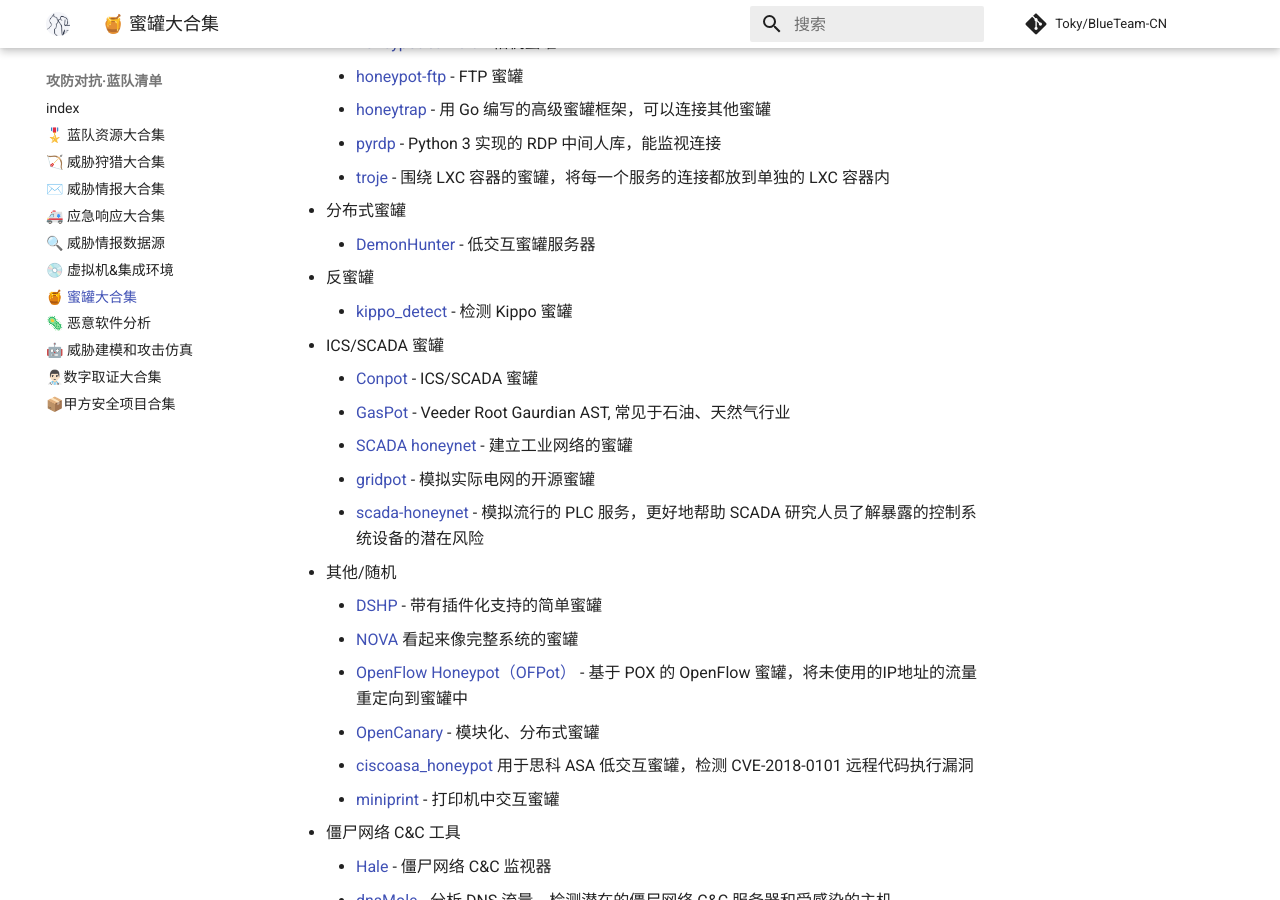
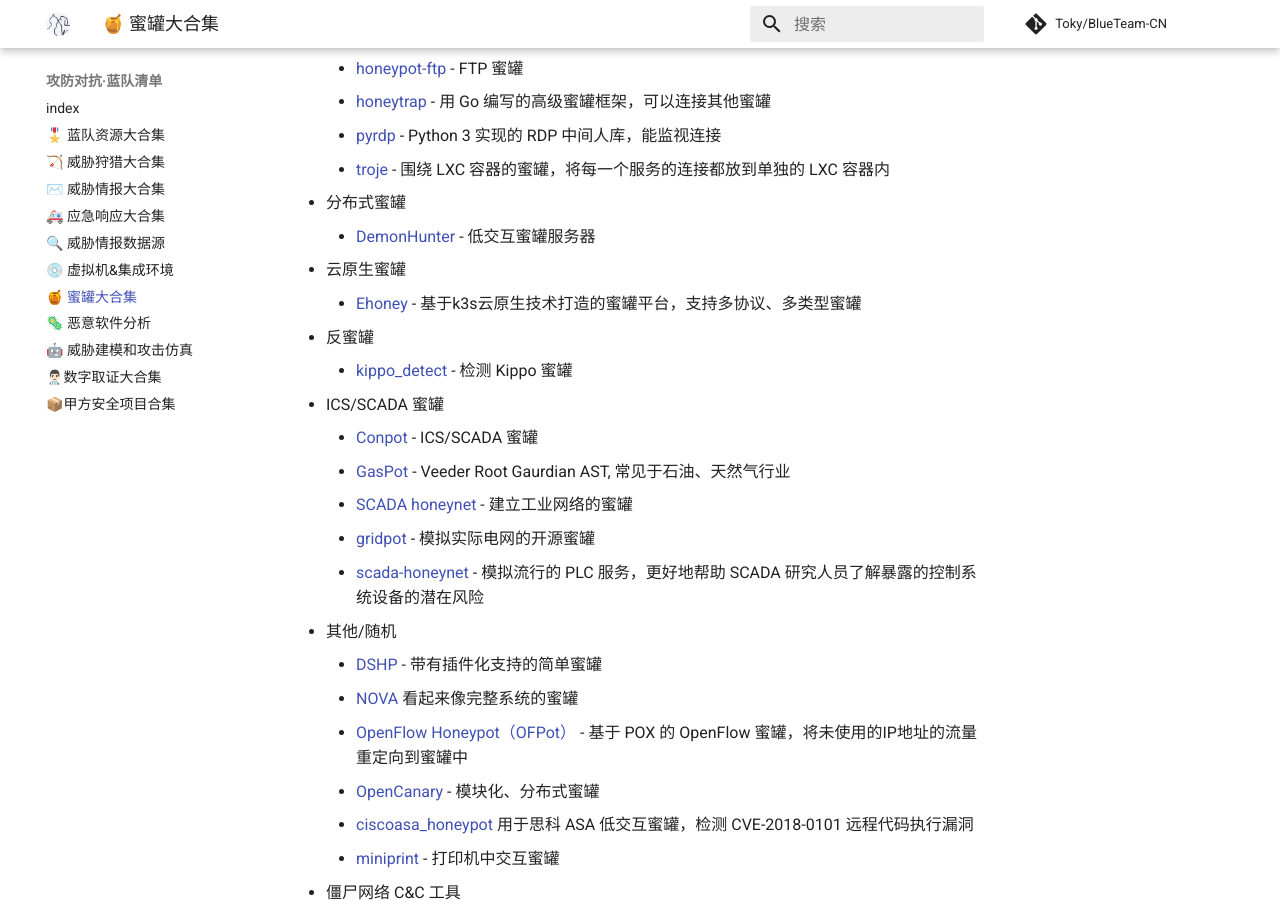
Before and after one commit to satan1a/awesome-cybersecurity-blueteam-cn, an MkDocs documentation site: the page built from docs/0x7_honeypots.md, in a window 1280 px wide and 900 px high, scrolled down 2739 px. Built offline with MkDocs 1.6.1 and Material for MkDocs 9.7.7, drawn with Linux system fonts in a browser that asks for light colours; comment, search, counter and statistics services are not loaded.

Commit message:
Update 0x7_honeypots.md

```diff
--- a/docs/0x7_honeypots.md
+++ b/docs/0x7_honeypots.md
@@ -36,7 +36,6 @@
     - [MysqlPot](https://github.com/schmalle/MysqlPot) - MySQL 蜜罐
     - [pghoney](https://github.com/betheroot/pghoney) - 低交互 Postgres 蜜罐
     - [sticky_elephant](https://github.com/betheroot/sticky_elephant) - 中交互 postgresql 蜜罐
-
 - Web 蜜罐
     - [Bukkit Honeypot](https://github.com/Argomirr/Honeypot) Honeypot - Bukkit 的一个插件
     - [EoHoneypotBundle](https://github.com/eymengunay/EoHoneypotBundle) - Symfony2 类型的蜜罐
@@ -66,7 +65,6 @@
         - [HoneyPress](https://github.com/kungfuguapo/HoneyPress) - Docker 容器中基于 Python 的 WordPress 蜜罐
         - [wp-smart-honeypot](https://github.com/freak3dot/wp-smart-honeypot) - 减少垃圾邮件的 WordPress 插件
         - [wordpot](https://github.com/gbrindisi/wordpot) - WordPress 蜜罐
-
 - 服务蜜罐
     - [ADBHoney](https://github.com/huuck/ADBHoney) - 安卓低交互蜜罐.
     - [AMTHoneypot](https://github.com/packetflare/amthoneypot) - 针对 Intel 的 AMT 固件漏洞（CVE-2017-5689）的蜜罐
@@ -89,20 +87,19 @@
     - [honeytrap](https://github.com/honeytrap/honeytrap) - 用 Go 编写的高级蜜罐框架，可以连接其他蜜罐
     - [pyrdp](https://github.com/gosecure/pyrdp) - Python 3 实现的 RDP 中间人库，能监视连接
     - [troje](https://github.com/dutchcoders/troje/) - 围绕 LXC 容器的蜜罐，将每一个服务的连接都放到单独的 LXC 容器内
-
 - 分布式蜜罐
     - [DemonHunter](https://github.com/RevengeComing/DemonHunter) - 低交互蜜罐服务器
+- 云原生蜜罐
+    - [Ehoney](https://github.com/seccome/Ehoney) - 基于k3s云原生技术打造的蜜罐平台，支持多协议、多类型蜜罐
 
 - 反蜜罐
     - [kippo_detect](https://github.com/andrew-morris/kippo_detect) - 检测 Kippo 蜜罐
-
 - ICS/SCADA 蜜罐
     - [Conpot](https://github.com/mushorg/conpot) - ICS/SCADA 蜜罐
     - [GasPot](https://github.com/sjhilt/GasPot) - Veeder Root Gaurdian AST, 常见于石油、天然气行业
     - [SCADA honeynet](http://scadahoneynet.sourceforge.net) - 建立工业网络的蜜罐
     - [gridpot](https://github.com/sk4ld/gridpot) - 模拟实际电网的开源蜜罐
     - [scada-honeynet](http://www.digitalbond.com/blog/2007/07/24/scada-honeynet-article-in-infragard-publication/) - 模拟流行的 PLC 服务，更好地帮助 SCADA 研究人员了解暴露的控制系统设备的潜在风险
-
 - 其他/随机
     - [DSHP](https://github.com/naorlivne/dshp) - 带有插件化支持的简单蜜罐
     - [NOVA](https://github.com/DataSoft/Nova) 看起来像完整系统的蜜罐
@@ -110,73 +107,53 @@
     - [OpenCanary](https://pypi.org/project/opencanary/) - 模块化、分布式蜜罐
     - [ciscoasa_honeypot](https://github.com/cymmetria/ciscoasa_honeypot) 用于思科 ASA 低交互蜜罐，检测 CVE-2018-0101 远程代码执行漏洞
     - [miniprint](https://github.com/sa7mon/miniprint) - 打印机中交互蜜罐
-
 - 僵尸网络 C&C 工具
     - [Hale](https://github.com/pjlantz/Hale) - 僵尸网络 C&C 监视器
     - [dnsMole](https://code.google.com/archive/p/dns-mole/) - 分析 DNS 流量，检测潜在的僵尸网络 C&C 服务器和受感染的主机
-
 - IPv6 攻击检测工具
     - [ipv6-attack-detector](https://github.com/mzweilin/ipv6-attack-detector/)  - Honeynet 项目支持的 Googel Summer of Code 2012 项目
-
 - 动态代码检查工具包
     - [Frida](https://www.frida.re) - 注入 JavaScript 来探索Windows、Mac、Linux、iOS 和 Android 上的应用程序
-
 - 将网站转换为服务器蜜罐
     - [HIHAT](http://hihat.sourceforge.net/) - 将任意 PHP 页面转换成基于 Web 的高交互蜜罐
-
 - 恶意软件收集
     - [Kippo-Malware](https://bruteforcelab.com/kippo-malware) - 用于在 Kippo SSH 蜜罐数据库中记录的 URL 上下载恶恶意文件的 Python 脚本
-
 - 分布式传感器部署
     - [Modern Honey Network](https://github.com/threatstream/mhn) - 分布式 Snort 与蜜罐传感器管理，使用虚拟网络，最小指纹的 SNORT 安装，服务器提供隐形侦察与集中管理
-
 - 网络分析工具
     - [Tracexploit](https://code.google.com/archive/p/tracexploit/) - 重放网络数据包
-
 - 日志匿名工具
     - [LogAnon](http://code.google.com/archive/p/loganon/) - 日志匿名库
-
 - 低交互蜜罐（路由器后门）
     - [Honeypot-32764](https://github.com/knalli/honeypot-for-tcp-32764) - 路由器后门蜜罐(TCP 32764).
     - [WAPot](https://github.com/lcashdol/WAPot) - 能够观察家庭路由器流量的蜜罐
-
 - HTTPS 代理
     - [mitmproxy](https://mitmproxy.org/) - 拦截、检查、修改、重放流量
-
 - 系统插桩
     - [Sysdig](https://sysdig.com/opensource/) - 捕获 Linux 系统的状态与活动，可以进行保存、过滤与分析的开源系统级探索工具
     - [Fibratus](https://github.com/rabbitstack/fibratus) - 用于探索和跟踪 Windows 内核的工具
-
 - 检测 USB 恶意传播的蜜罐
     - [Ghost-usb](https://github.com/honeynet/ghost-usb-honeypot) - 检测通过 USB 存储设备传播恶意软件的蜜罐
-
 - 数据采集
     - [Kippo2MySQL](https://bruteforcelab.com/kippo2mysql) - 从 Kippo 的日志文件中提取一些基本的统计信息插入到数据库中
     - [Kippo2ElasticSearch](https://bruteforcelab.com/kippo2elasticsearch) - 用于将 Kippo SSH 蜜罐数据从 MySQL 数据库传输到 ElasticSearch 实例（服务器或集群）的 Python 脚本
-
 - 被动网络审计框架解析工具
     - [Passive Network Audit Framework（pnaf）](https://github.com/jusafing/pnaf) - 被动网络审计框架
-
 - 虚拟机监控工具
     - [Antivmdetect](https://github.com/nsmfoo/antivmdetection) - 用于创建 VirtualBox 虚拟机模版的脚本，使检测虚拟机更困难
     - [VMCloak](https://github.com/hatching/vmcloak) - Cuckoo 沙盒的自动虚拟机生成和隐藏
     - [vmitools](http://libvmi.com/) - 带有 Python 接口的 C 库，可以轻松监视运行中的虚拟机的底层细节
-
 - 二进制调试器
     - [Hexgolems - Pint Debugger Backend](https://github.com/hexgolems/pint) - 一个调试器后端与 Pin 的 Lua 接口
     - [Hexgolems - Schem Debugger Frontend](https://github.com/hexgolems/schem) - 一个调试器前端
-
 - 移动应用分析工具
     - [Androguard](https://github.com/androguard/androguard) - 安卓应用程序逆向工程工具
     - [APKinspector](https://github.com/honeynet/apkinspector/) - 带有界面的安卓应用程序分析工具
-
 - 低交互蜜罐
     - [Honeyperl](https://sourceforge.net/projects/honeyperl/) - 基于 Perl 的蜜罐，有很多插件
     - [T-Pot](https://github.com/dtag-dev-sec/tpotce) - 为电信服务商 T-Mobile 提供的蜜罐
-
 - 蜜罐数据融合
     - [HFlow2](https://projects.honeynet.org/hflow) - 用于蜜罐/网络分析的数据融合工具
-
 - 服务器
     - [Amun](http://amunhoney.sourceforge.net) - 漏洞模拟蜜罐
     - [Artillery](https://github.com/trustedsec/artillery/) - 开源蓝队工具，旨在通过多种办法保护 Linux 和 Windows 操作系统
@@ -209,28 +186,20 @@
     - [telnet-iot-honeypot](https://github.com/Phype/telnet-iot-honeypot) - 为了捕获僵尸网络二进制文件，使用 Python 编写的 telnet 蜜罐
     - [telnetlogger](https://github.com/robertdavidgraham/telnetlogger) - 跟踪 Mirai 的 Telnet 蜜罐
     - [vnclowpot](https://github.com/magisterquis/vnclowpot) - 低交互的 VNC 蜜罐
-
 - IDS 签名生成
     - [Honeycomb](http://www.icir.org/christian/honeycomb/) - 使用蜜罐自动创建签名
-
 - 查找服务提供商的 ASN 与前缀
     - [CC2ASN](http://www.cc2asn.com/) - 简单的查询服务
-
 - 数据收集/数据共享
     - [HPFeeds](https://github.com/rep/hpfeeds/) - 轻量认证的订阅发布协议
-
 - 集中管理工具
     - [PHARM](http://www.nepenthespharm.com/) - 管理、统计、分析你的分布式 Nepenthes 蜜罐
-
 - 网络连接分析工具
     - [Impost](http://impost.sourceforge.net/) - 网络安全审计工具，用于取证分析被破坏/易受攻击的守护进程
-
 - 蜜罐部署
     - [Modern Honeynet Network](http://threatstream.github.io/mhn/) - 让蜜罐的管理与部署更简单
-
 - Wireshark 的蜜罐扩展
     - [Wireshark Extensions](https://www.honeynet.org/project/WiresharkExtensions) - 支持应用针对 PCAP 文件的 Snort IDS 规则与签名
-
 - 客户端蜜罐
     - [CWSandbox / GFI Sandbox](https://www.gfi.com/products-and-solutions/all-products)
     - [Capture-HPC-Linux](https://redmine.honeynet.org/projects/linux-capture-hpc/wiki)
@@ -251,17 +220,13 @@
     - [Trigona](https://www.honeynet.org/project/Trigona)
     - [URLQuery](https://urlquery.net/)
     - [YALIH (Yet Another Low Interaction Honeyclient)](https://github.com/Masood-M/yalih) - 低交互客户端蜜罐，旨在通过签名，异常和模式匹配技术检测恶意网站
-
 - 蜜罐
     - [Deception Toolkit](http://www.all.net/dtk/dtk.html)
     - [IMHoneypot](https://github.com/mushorg/imhoneypot)
-
 - PDF 文档检查工具
     - [peepdf](https://github.com/jesparza/peepdf)
-
 - 混合低/高交互蜜罐
     - [HoneyBrid](http://honeybrid.sourceforge.net)
-
 - SSH 蜜罐
     - [Blacknet](https://github.com/morian/blacknet) - SSH 蜜罐系统
     - [Cowrie](https://github.com/cowrie/cowrie) - Cowrie SSH 蜜罐 (基于 kippo)
@@ -296,31 +261,22 @@
     - [sshlowpot](https://github.com/magisterquis/sshlowpot) - Go 编写的低交互 SSH 蜜罐
     - [sshsyrup](https://github.com/mkishere/sshsyrup) - 简单的 SSH 蜜罐，捕获终端活动并上传到 asciinema.org
     - [twisted-honeypots](https://github.com/lanjelot/twisted-honeypots) - 基于 Twisted 的 SSH\FTP\Telnet 的蜜罐
-
 - 分布式传感器项目
     - [DShield Web Honeypot Project](https://sites.google.com/site/webhoneypotsite/)
-
 - PCAP 分析工具
     - [Honeysnap](https://projects.honeynet.org/honeysnap/)
-
 - 网络流量重定向工具
     - [Honeywall](https://projects.honeynet.org/honeywall/)
-
 - 混合内容的分布式蜜罐
     - [HoneyDrive](https://bruteforcelab.com/honeydrive)
-
 - 蜜罐传感器
     - [Honeeepi](https://redmine.honeynet.org/projects/honeeepi/wiki) - Raspberry Pi 上一款基于定制 Raspbian 操作系统的蜜罐
-
 - File carving
     - [TestDisk & PhotoRec](https://www.cgsecurity.org/)
-
 - Windows 可用的行为分析工具
     - [Capture BAT](https://www.honeynet.org/node/315)
-
 - Live CD
     - [DAVIX](https://www.secviz.org/node/89) - DAVIX Released
-
 - Spamtrap
     - [Mail::SMTP::Honeypot](https://metacpan.org/pod/release/MIKER/Mail-SMTP-Honeypot-0.11/Honeypot.pm) - 提供标准 SMTP 服务器工具的 Perl 模块
     - [Mailoney](https://github.com/awhitehatter/mailoney) - Python 编写的 SMTP 蜜罐，具有开放中继、凭据记录等功能
@@ -331,16 +287,12 @@
     - [Spamhole](http://www.spamhole.net/)
     - [honeypot](https://github.com/jadb/honeypot) - 蜜罐项目组非官方 PHP 的 SDK
     - [spamd](http://man.openbsd.org/cgi-bin/man.cgi?query=spamd%26apropos=0%26sektion=0%26manpath=OpenBSD+Current%26arch=i386%26format=html)
-
 - 商业蜜网
     - [Cymmetria Mazerunner](https://cymmetria.com/products/mazerunner/) - 可引导攻击者远离真实目标，并创建攻击痕迹跟踪
-
 - 服务器（蓝牙）
     - [Bluepot](https://github.com/andrewmichaelsmith/bluepot)
-
 - Android 应用程序动态分析
     - [Droidbox](https://code.google.com/archive/p/droidbox/)
-
 - Docker 化的低交互蜜罐
     - [Docker honeynet](https://github.com/sreinhardt/Docker-Honeynet) - 部署与 Docker 容器中的一些蜜网工具
     - [Dockerized Thug](https://hub.docker.com/r/honeynet/thug/) - 基于 [Thug](https://github.com/buffer/thug) 的 Docker 蜜罐，用于分析恶意 Web 内容
@@ -348,17 +300,13 @@
     - [Manuka](https://github.com/andrewmichaelsmith/manuka) - 基于 Docker 的蜜罐 (Dionaea & Kippo)
     - [honey_ports](https://github.com/run41/honey_ports) - 利用 Docker 进行蜜罐的部署发现端口扫描简单有效的办法
     - [mhn-core-docker](https://github.com/MattCarothers/mhn-core-docker) - 在 Docker 中实现的现代蜜网核心元素
-
 - 网络分析
     - [Quechua](https://bitbucket.org/zaccone/quechua)
-
 - SIP Server
     - [Artemnesia VoIP](http://artemisa.sourceforge.net)
-
 - IOT 蜜罐
     - [HoneyThing](https://github.com/omererdem/honeything) - TR-069 蜜罐
     - [Kako](https://github.com/darkarnium/kako) - 常见嵌入式设备漏洞的蜜罐
-
 - Honeytokens
     - [CanaryTokens](https://github.com/thinkst/canarytokens) - Honeytoken 生成器，Dashboard 在 [CanaryTokens.org](https://canarytokens.org/generate)
     - [Honeybits](https://github.com/0x4D31/honeybits) - 旨在通过在生产服务器和工作站中传播 breadcrumbs 和 honeytokens 来诱使攻击者进入蜜罐，从而提高诱捕率
```
